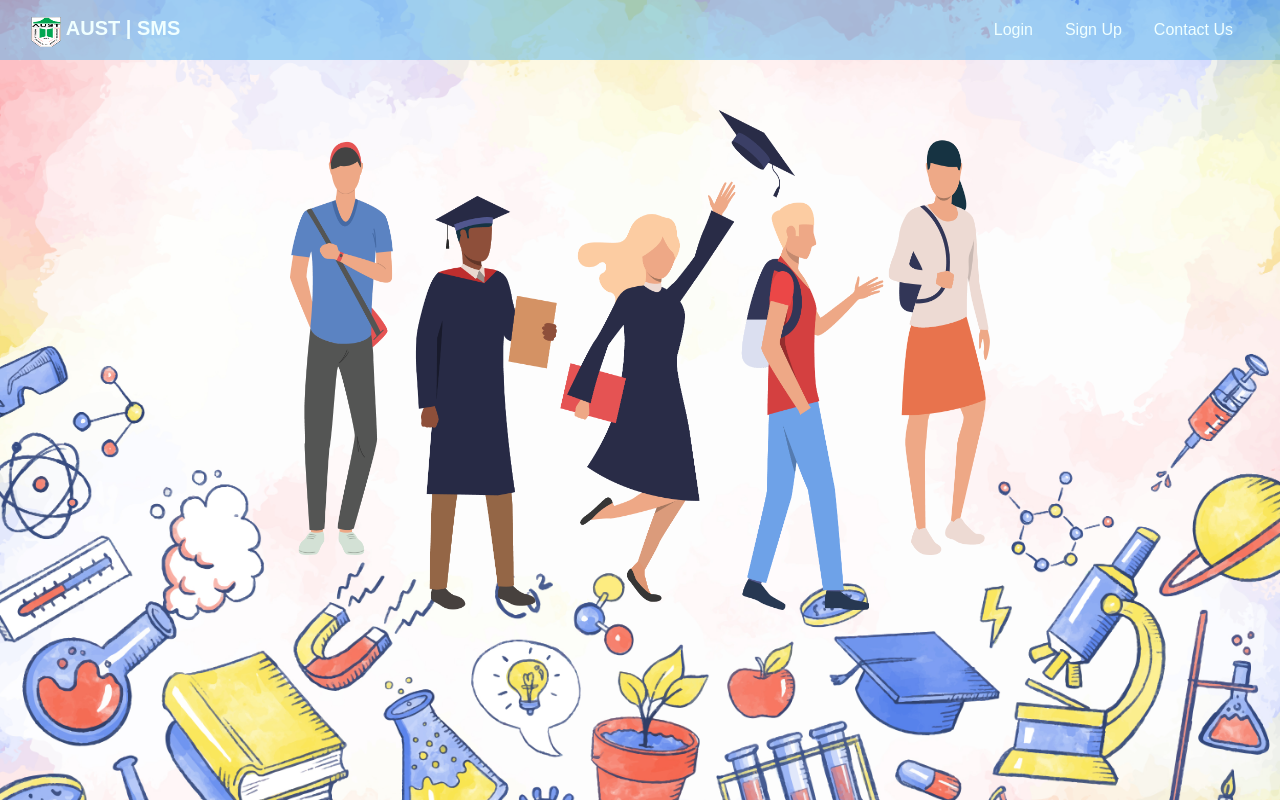
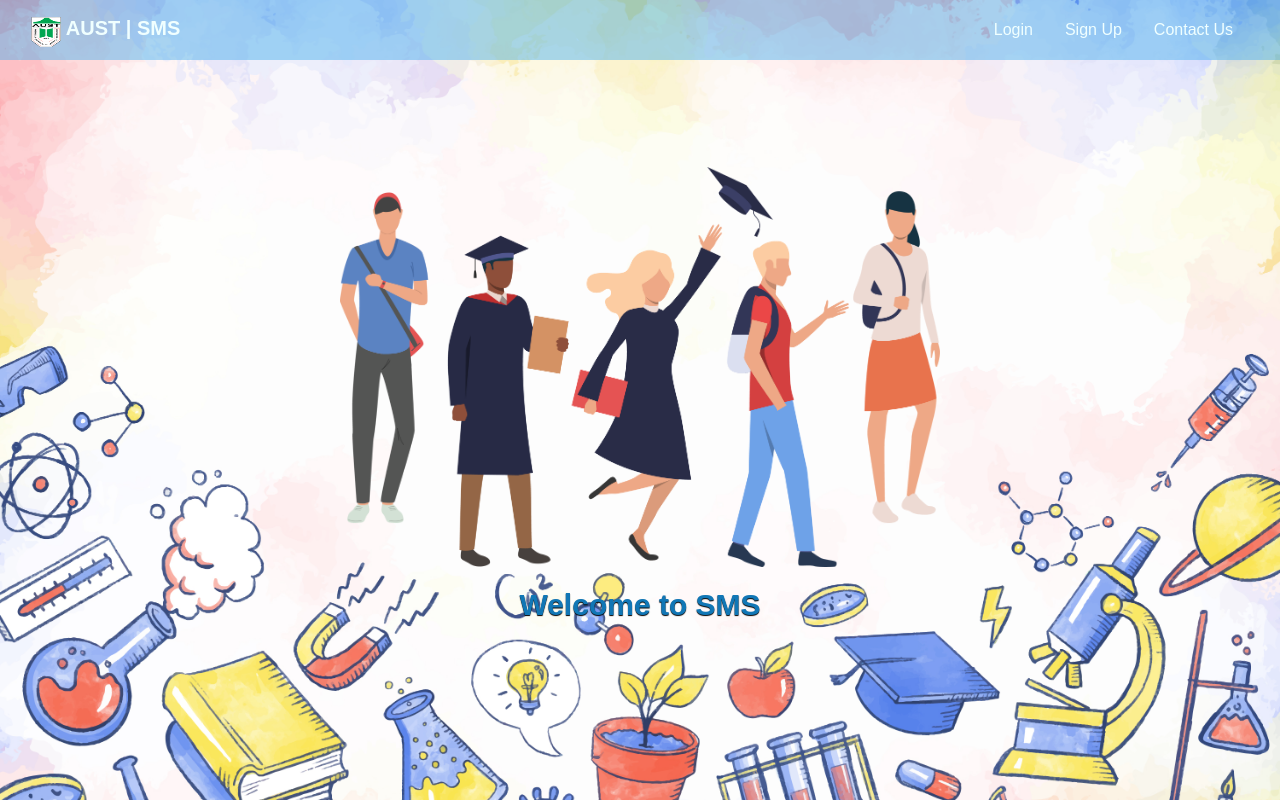
Before and after one commit to Jaasia25/StudentMS, a PHP site: page / in a window 1280 px wide. Run offline with PHP 8.4, Linux system fonts and the light colour scheme; some libraries are stand-ins or nearby versions.

Commit message:
home-ui-change-2

```diff
--- a/index.php
+++ b/index.php
@@ -49,16 +49,18 @@
     </div>
     </nav>
 
-    <div class= "student">
-        <center><img src="./image/student.png"></center>
-    </div>
-
-    <!-- <div class="content">
+    <div class="content">
         <div class="container">
+            <div class= "student">
+                <img src="./image/student.png">
+            </div>
             <h1>Welcome to SMS</h1>
         </div>
 
-    </div> -->
+    </div>
+
+
+
 
 </div>
 
--- a/style.css
+++ b/style.css
@@ -33,36 +33,20 @@
 }
 
 .home .content .container h1{
-    color: #236B5C;
-    font-size: 70px;
+    color: #1177b6;
+    font-size: 30px;
     font-weight: 600;
     text-shadow: 0px 1px 1px black;
-    margin-top: 5px;
+    margin-top: 20px;
     margin-bottom: 30px;
 }
 
 
-.home .content a{
-    padding: 10px;
-    background: #236B5C;
-    margin-right: 25px;
-    color: azure;
-    /* letter-spacing: 1px; */
-    font-weight: 550;
-    border-radius: 5px;
-    text-decoration: none;
-    transition: 0.5s;
-}
+.student img{
+    width: 600px;
+    height: 400px;
+    margin-top: 20px;
 
-.home .content a:hover{
-    background: #80DAC7;
-    color: #236B5C;
-}
-
-.student img{
-    width: 700px;
-    height: 500px;
-    margin-top: 50px;
 }
 
 
```
